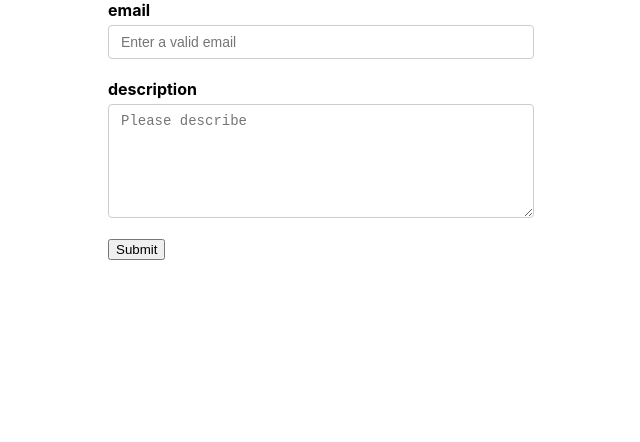
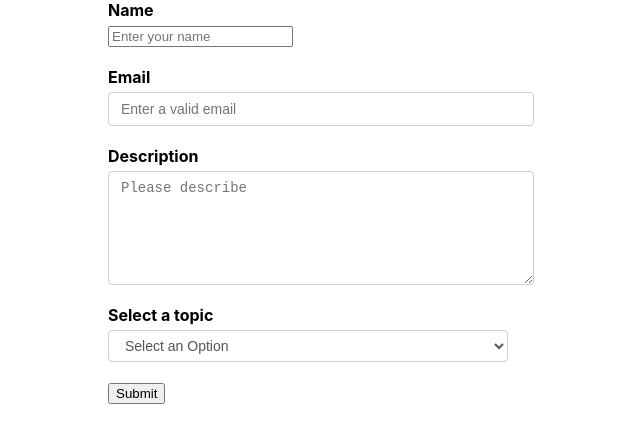
Before and after one commit to troychaplin/formik-ui, a React (Create React App) app: page / in a window 1280 px wide. Shown: the top 442 px of the page, without its empty margins (319-959 px from the left). Built offline with nearby package versions, Linux system fonts and the light colour scheme.

Commit message:
add: select field

```diff
--- a/src/components/FormikContainer/FormikContainer.js
+++ b/src/components/FormikContainer/FormikContainer.js
@@ -4,14 +4,25 @@
 import FormikControl from '../FormikControl/FormikControl'
 
 function FormikContainer() {
+  const dropdownOptions = [
+    { key: 'Select an Option', value: '' },
+    { key: 'Option 1', value: 'option1' },
+    { key: 'Option 2', value: 'option2' },
+    { key: 'Option 3', value: 'option3' },
+  ]
+
   const initialValues = {
     email: '',
-    description: ''
+    description: '',
+    selectOption: ''
   }
+
   const validationSchema = Yup.object({
     email: Yup.string().required('Required').email("Invalid email address"),
-    description: Yup.string().required('Required')
+    description: Yup.string().required('Required'),
+    selectOption: Yup.string().required('Required')
   })
+
   const onSubmit = values => console.log('Form data', values)
 
   return (
@@ -25,17 +36,30 @@
           <Form>
             <FormikControl
               control='input'
+              type="name"
+              label='Name'
+              name='name'
+              placeholder="Enter your name"
+            />
+            <FormikControl
+              control='input'
               type="email"
-              label='email'
+              label='Email'
               name='email'
               placeholder="Enter a valid email"
             />
             <FormikControl
               control='textarea'
-              label='description'
+              label='Description'
               name='description'
               rows="5"
               placeholder="Please describe"
+            />
+            <FormikControl
+              control='select'
+              label='Select a topic'
+              name='selectOption'
+              options={dropdownOptions}
             />
             <button type="submit">Submit</button>
           </Form>
--- a/src/components/FormikControl/FormikControl.js
+++ b/src/components/FormikControl/FormikControl.js
@@ -1,6 +1,7 @@
 import React from 'react'
 import Input from '../Input/Input';
 import TextArea from '../TextArea/TextArea';
+import Select from '../Select/Select';
 
 function FormikControl(props) {
   const { control, ...rest } = props;
@@ -10,7 +11,8 @@
       return <Input {...rest} />
     case 'textarea':
       return <TextArea {...rest} />
-    case 'select':
+      case 'select':
+      return <Select {...rest} />
     case 'radio':
     case 'checkbox':
     case 'date':
--- /dev/null
+++ b/src/components/Select/Select.js
@@ -0,0 +1,23 @@
+import React from 'react'
+import { Field, ErrorMessage } from 'formik'
+import TextError from '../TextError/TextError'
+
+function Select(props) {
+  const { label, name, options, ...rest } = props
+
+  return (
+    <div className="form-control">
+      <label htmlFor={name}>{label}</label>
+      <Field as='select' id={name} name={name} {...rest}>
+        {options.map(option => {
+          return(
+            <option key={option.value} value={option.value}>{option.key}</option>
+          )
+        })}
+      </Field>
+      <ErrorMessage name={name} component={TextError} />
+    </div>
+  )
+}
+
+export default Select
```
